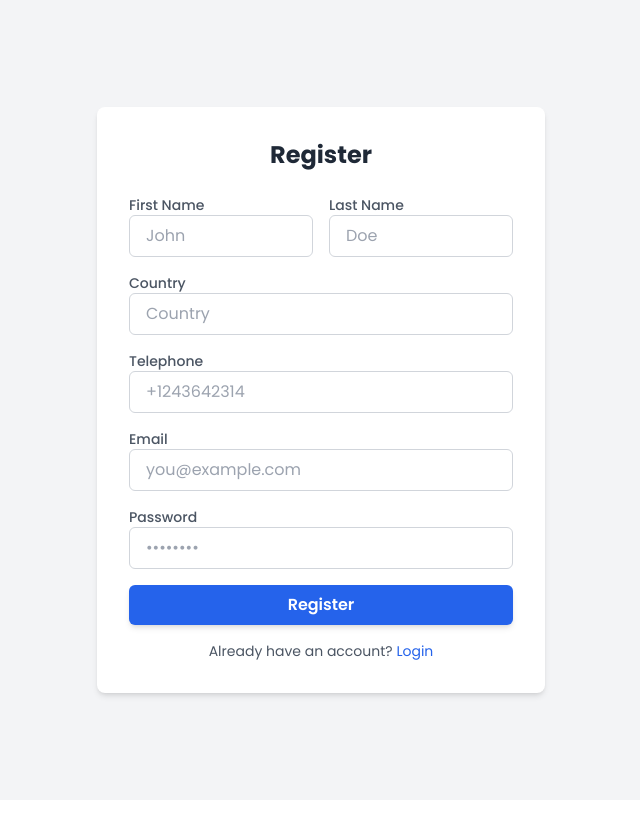
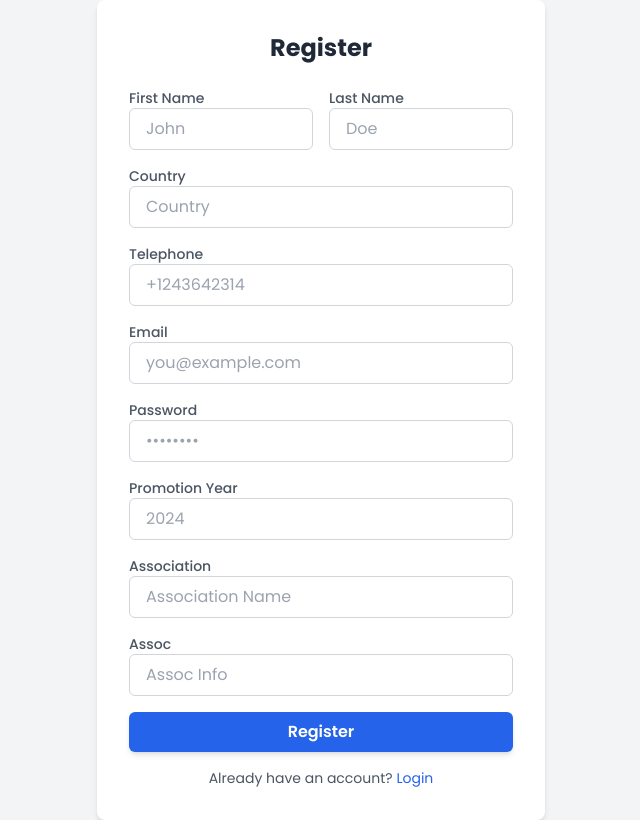
Before and after one commit to SHEHROZFF/crud, a Next.js app in the folder front/: page /register in a window 1280 px wide. Shown: the whole page, without its empty margins (319-959 px from the left). Built offline with nearby package versions, Linux system fonts and the light colour scheme.

Commit message:
fix: "Changes"

```diff
--- a/front/src/app/login/page.tsx
+++ b/front/src/app/login/page.tsx
@@ -86,12 +86,6 @@ export default function LoginPage() {
           </button>
           {error && <p className="mt-4 text-center text-sm text-red-600">{error}</p>}
         </form>
-{/*         <p className="mt-4 text-center text-sm text-gray-600">
-          Don't have an account?{' '}
-          <a href="/register" className="text-blue-600 hover:underline">
-            Register
-          </a>
-        </p> */}
       </div>
     </div>
   );
--- a/front/src/app/register/page.tsx
+++ b/front/src/app/register/page.tsx
@@ -7,15 +7,17 @@ export default function RegisterPage() {
     firstname: '',
     lastname: '',
     region: '',
-    mainTelephone:'',
+    mainTelephone: '',
     mainEmail: '',
     password: '',
+    promotionYear: '',
+    association: '',
+    assoc: '',
   });
 
   const [loading, setLoading] = useState(false);
   const [error, setError] = useState('');
   const router = useRouter(); // Initialize the router
-
 
   const handleChange = (e: React.ChangeEvent<HTMLInputElement>) => {
     const { name, value } = e.target;
@@ -140,6 +142,45 @@ export default function RegisterPage() {
               className="w-full px-4 py-2 border border-gray-300 rounded-md focus:outline-none focus:ring-2 focus:ring-blue-500"
             />
           </div>
+          <div>
+            <label htmlFor="promotionYear" className="block text-sm font-medium text-gray-600">Promotion Year</label>
+            <input
+              type="text"
+              id="promotionYear"
+              name="promotionYear"
+              value={formData.promotionYear}
+              onChange={handleChange}
+              required
+              placeholder="2024"
+              className="w-full px-4 py-2 border border-gray-300 rounded-md focus:outline-none focus:ring-2 focus:ring-blue-500"
+            />
+          </div>
+          <div>
+            <label htmlFor="association" className="block text-sm font-medium text-gray-600">Association</label>
+            <input
+              type="text"
+              id="association"
+              name="association"
+              value={formData.association}
+              onChange={handleChange}
+              required
+              placeholder="Association Name"
+              className="w-full px-4 py-2 border border-gray-300 rounded-md focus:outline-none focus:ring-2 focus:ring-blue-500"
+            />
+          </div>
+          <div>
+            <label htmlFor="assoc" className="block text-sm font-medium text-gray-600">Assoc</label>
+            <input
+              type="text"
+              id="assoc"
+              name="assoc"
+              value={formData.assoc}
+              onChange={handleChange}
+              required
+              placeholder="Assoc Info"
+              className="w-full px-4 py-2 border border-gray-300 rounded-md focus:outline-none focus:ring-2 focus:ring-blue-500"
+            />
+          </div>
           <button
             type="submit"
             className="w-full py-2 px-4 bg-blue-600 text-white font-semibold rounded-md shadow-md hover:bg-blue-700 focus:outline-none focus:ring-2 focus:ring-blue-500"
@@ -159,93 +200,3 @@ export default function RegisterPage() {
     </div>
   );
 }
-
-
-
-
-
-
-
-// import React from 'react';
-
-// export default function RegisterPage() {
-
-//   return (
-//     <div className="flex items-center justify-center min-h-screen bg-gray-100 px-4">
-//       <div className="w-full max-w-md p-8 bg-white rounded-lg shadow-md">
-//         <h2 className="text-2xl font-bold mb-6 text-gray-800 text-center">Register</h2>
-//         <form className="space-y-4">
-//           <div className="grid grid-cols-1 gap-y-4 md:grid-cols-2 md:gap-x-4 md:gap-y-4">
-//             <div>
-//               <label htmlFor="first-name" className="block text-sm font-medium text-gray-600">First Name</label>
-//               <input
-//                 type="text"
-//                 id="first-name"
-//                 name="first-name"
-//                 required
-//                 placeholder="John"
-//                 className="w-full px-4 py-2 border border-gray-300 rounded-md focus:outline-none focus:ring-2 focus:ring-blue-500"
-//               />
-//             </div>
-//             <div>
-//               <label htmlFor="last-name" className="block text-sm font-medium text-gray-600">Last Name</label>
-//               <input
-//                 type="text"
-//                 id="last-name"
-//                 name="last-name"
-//                 required
-//                 placeholder="Doe"
-//                 className="w-full px-4 py-2 border border-gray-300 rounded-md focus:outline-none focus:ring-2 focus:ring-blue-500"
-//               />
-//             </div>
-//           </div>
-//           <div>
-//             <label htmlFor="country" className="block text-sm font-medium text-gray-600">Country</label>
-//             <input
-//               type="text"
-//               id="country"
-//               name="country"
-//               required
-//               placeholder="Country"
-//               className="w-full px-4 py-2 border border-gray-300 rounded-md focus:outline-none focus:ring-2 focus:ring-blue-500"
-//             />
-//           </div>
-//           <div>
-//             <label htmlFor="email" className="block text-sm font-medium text-gray-600">Email</label>
-//             <input
-//               type="email"
-//               id="email"
-//               name="email"
-//               required
-//               placeholder="you@example.com"
-//               className="w-full px-4 py-2 border border-gray-300 rounded-md focus:outline-none focus:ring-2 focus:ring-blue-500"
-//             />
-//           </div>
-//           <div>
-//             <label htmlFor="password" className="block text-sm font-medium text-gray-600">Password</label>
-//             <input
-//               type="password"
-//               id="password"
-//               name="password"
-//               required
-//               placeholder="••••••••"
-//               className="w-full px-4 py-2 border border-gray-300 rounded-md focus:outline-none focus:ring-2 focus:ring-blue-500"
-//             />
-//           </div>
-//           <button
-//             type="submit"
-//             className="w-full py-2 px-4 bg-blue-600 text-white font-semibold rounded-md shadow-md hover:bg-blue-700 focus:outline-none focus:ring-2 focus:ring-blue-500"
-//           >
-//             Register
-//           </button>
-//         </form>
-//         <p className="mt-4 text-center text-sm text-gray-600">
-//           Already have an account?{' '}
-//           <a href="/login" className="text-blue-600 hover:underline">
-//             Login
-//           </a>
-//         </p>
-//       </div>
-//     </div>
-//   );
-// }
--- a/front/src/components/tablesView.tsx
+++ b/front/src/components/tablesView.tsx
@@ -1,17 +1,6 @@
 import React, { useState, useEffect } from 'react';
 import Lottie from 'lottie-react';
 import Loader from '../../public/lottie_loader.json';
-
-// Define the type for a member
-// interface Member {
-//   _id: string;
-//   firstName: string;
-//   lastName: string;
-//   acronym: string;
-//   association: string;
-//   promotionYear: number;
-//   country: string;
-// }
 
 const Table: React.FC = () => {
   const [data, setData] = useState<any>([]);
@@ -41,8 +30,9 @@ const Table: React.FC = () => {
 
   if (loading) {
     return (
-      <div className='w-full h-screen flex items-center justify-center'>
-        <Lottie loop={true} animationData={Loader} />
+      <div className='w-full h-screen flex items-center justify-center font-semibold'>
+        {/* <Lottie loop={true} animationData={Loader} width={"10px"} /> */}
+        Loading Please Wait...
       </div>
     );
   }
@@ -56,20 +46,20 @@ const Table: React.FC = () => {
   }
 
   return (
-    <section className='w-full'>
+    <section className='w-full h-full'>
       <div className='container mx-auto px-4 py-6'>
         <div className='overflow-x-auto'>
           <p className='font-medium text-lg capitalize'>List of Members:</p>
           <table className='min-w-full shadow-md rounded-xl bg-white'>
             <thead className='bg-gray-200 text-gray-700 rounded-md'>
               <tr>
-                <th className='font-normal py-3 px-4 border-b border-gray-300'>Member ID</th>
-                <th className='font-normal py-3 px-4 border-b border-gray-300'>First Name</th>
-                <th className='font-normal py-3 px-4 border-b border-gray-300'>Last Name</th>
-                <th className='font-normal py-3 px-4 border-b border-gray-300'>Assoc. Acronym</th>
-                <th className='font-normal py-3 px-4 border-b border-gray-300'>Association</th>
-                <th className='font-normal py-3 px-4 border-b border-gray-300'>Promotion Year</th>
-                <th className='font-normal py-3 px-4 border-b border-gray-300'>Country</th>
+                <th className='font-medium py-3 px-4 border-b border-gray-300 '>Member ID</th>
+                <th className='font-medium py-3 px-4 border-b border-gray-300'>First Name</th>
+                <th className='font-medium py-3 px-4 border-b border-gray-300'>Last Name</th>
+                <th className='font-medium py-3 px-4 border-b border-gray-300'>Assoc. Acronym</th>
+                <th className='font-medium py-3 px-4 border-b border-gray-300'>Association</th>
+                <th className='font-medium py-3 px-4 border-b border-gray-300'>Promotion Year</th>
+                <th className='font-medium py-3 px-4 border-b border-gray-300'>Country</th>
               </tr>
             </thead>
             <tbody>
```
Also changed, not shown: front/src/components/Header.tsx (+26 -44 lines), 1 other file (tests, documents, lock files or other folders).
